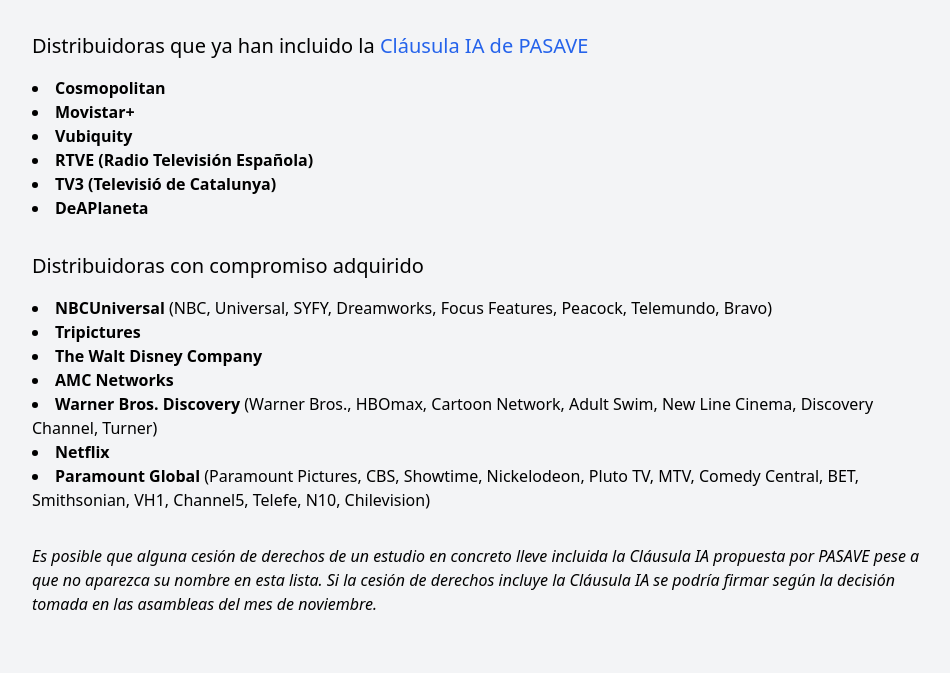
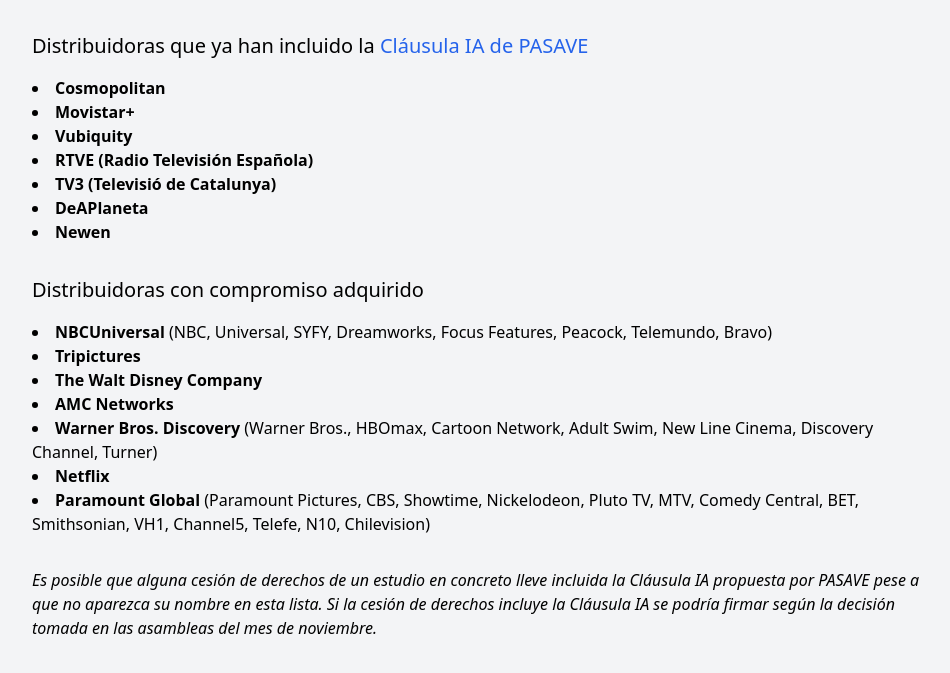
Before and after one commit to mutsuda/pasave.github.io, a Jekyll site: the page built from oklist.md, in a window 1280 px wide. Shown: the top 673 px of the page, without its empty margins (160-1110 px from the left). Built offline with Jekyll 4.4.1, drawn with Linux system fonts in a browser that asks for light colours.

Commit message:
Added NEWEN

```diff
--- a/oklist.md
+++ b/oklist.md
@@ -12,6 +12,7 @@
 	<li class="font-bold">RTVE (Radio Televisión Española)</li>
 	<li class="font-bold">TV3 (Televisió de Catalunya)</li>
 	<li class="font-bold">DeAPlaneta</li>
+	<li class="font-bold">Newen</li>
 </ul>
 
 
```
